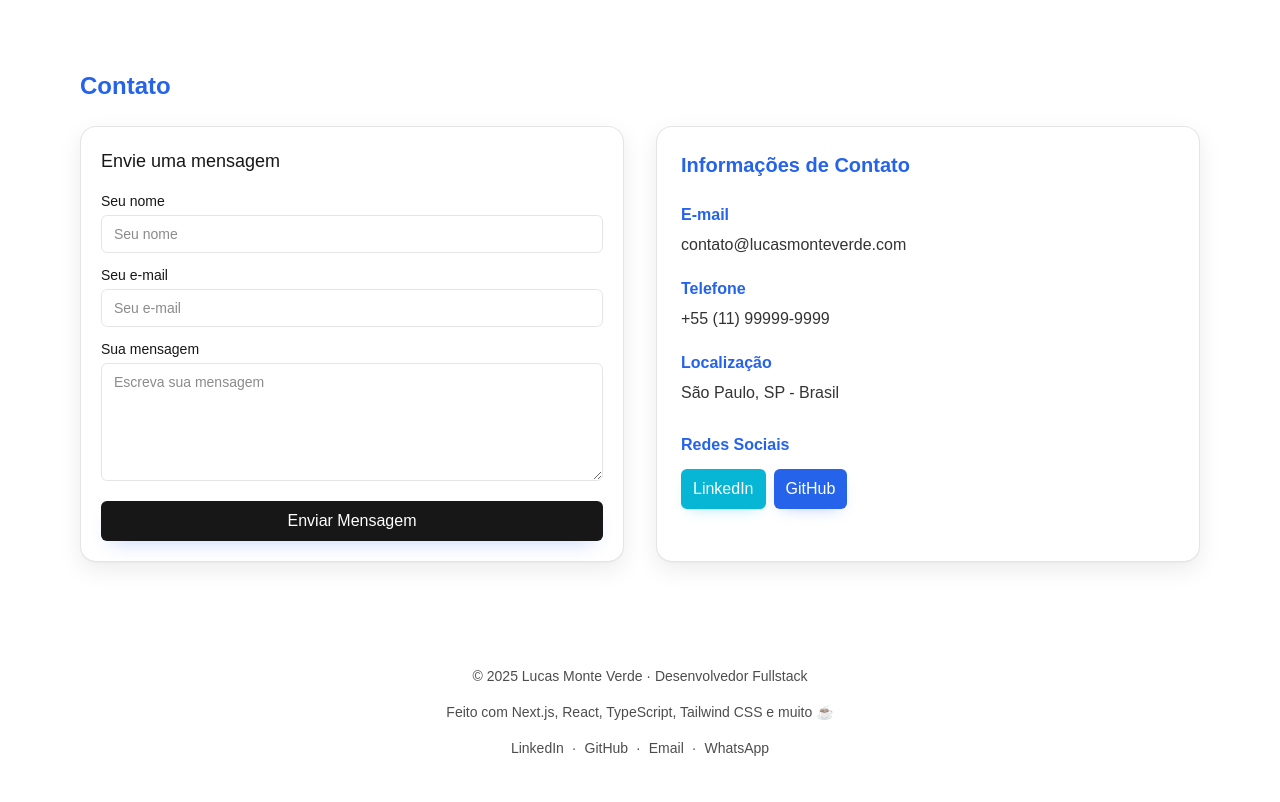
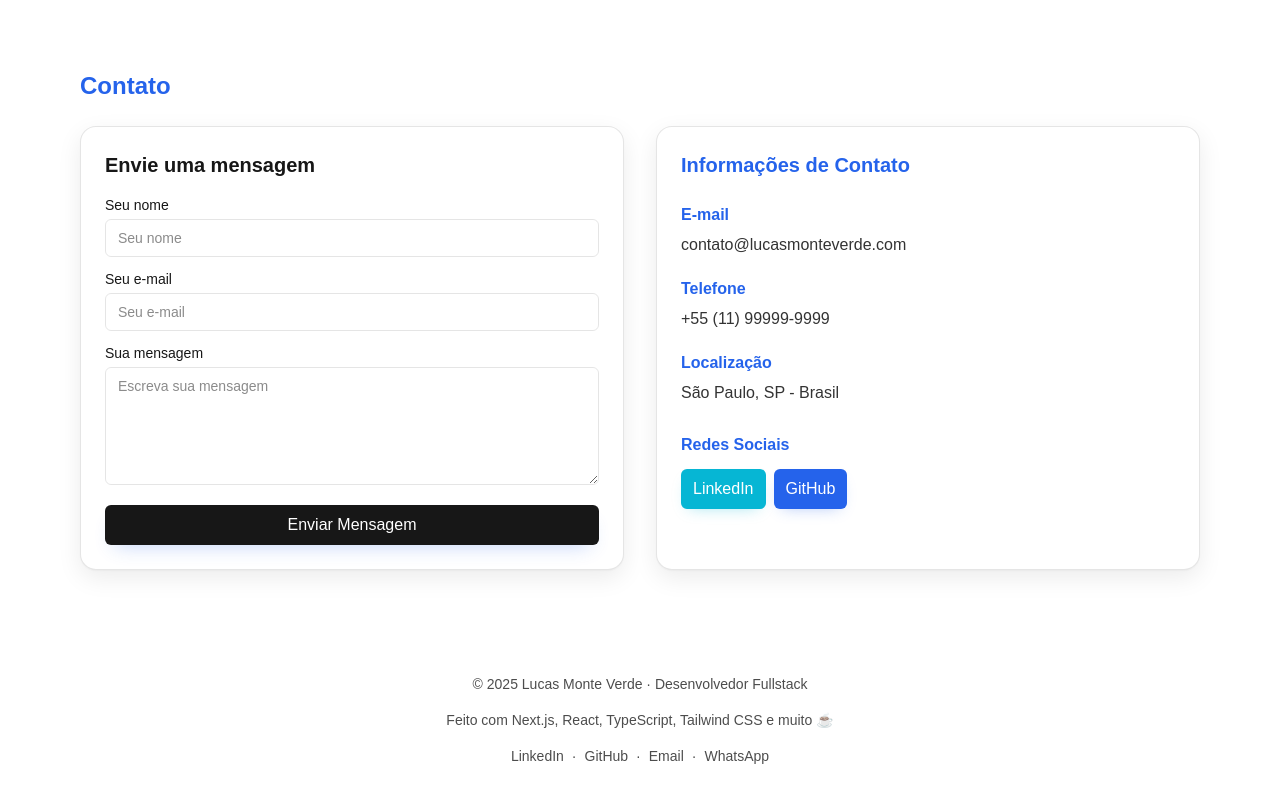
Before and after one commit to offmonte/lucasmonte, a Next.js app: page / in a window 1280 px wide. Shown: the part 3160-3962 px from the top of the page. Built offline with nearby package versions, Linux system fonts and the light colour scheme.

Commit message:
completionId: cgen-6ceef20eebea4bfb96f7c8773e76c623
cgen-6ceef20eebea4bfb96f7c8773e76c623

```diff
--- a/src/components/Contact.tsx
+++ b/src/components/Contact.tsx
@@ -17,8 +17,8 @@ export default function Contact() {
       <h2 className="section-title text-2xl font-semibold">Contato</h2>
       <div className="mt-6 grid gap-8 sm:grid-cols-2">
         {/* Formulário */}
-        <form onSubmit={onSubmit} className="card-elevated rounded-2xl border border-black/10 bg-background p-5 shadow-sm dark:border-white/20">
-          <h3 className="text-lg font-medium">Envie uma mensagem</h3>
+        <form onSubmit={onSubmit} className="card-elevated rounded-2xl border border-black/10 bg-background p-6 shadow-sm dark:border-white/20">
+          <h3 className="text-xl font-bold">Envie uma mensagem</h3>
           <div className="mt-4 grid gap-3">
             <label className="grid gap-1 text-sm">
               <span>Seu nome</span>
```
